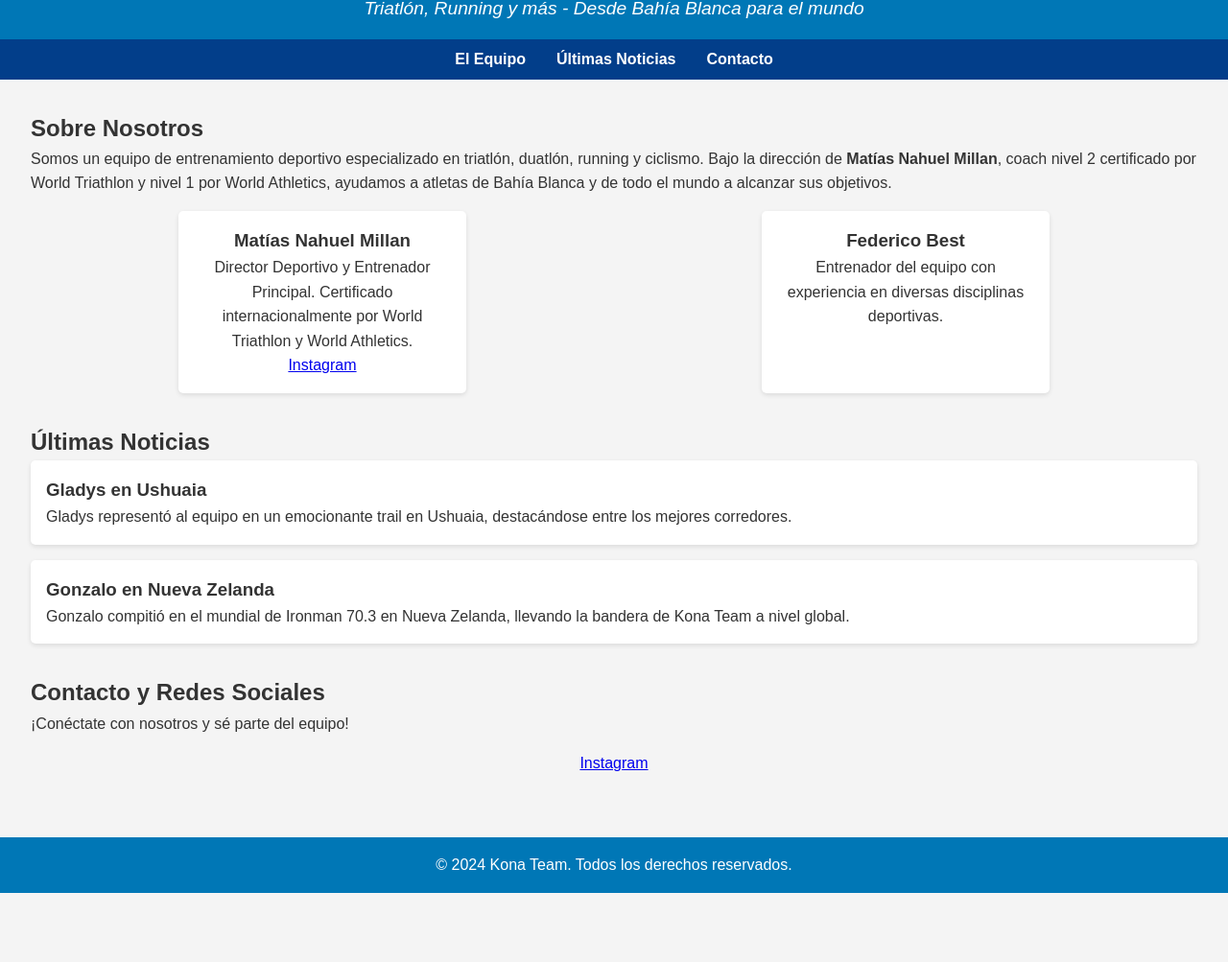
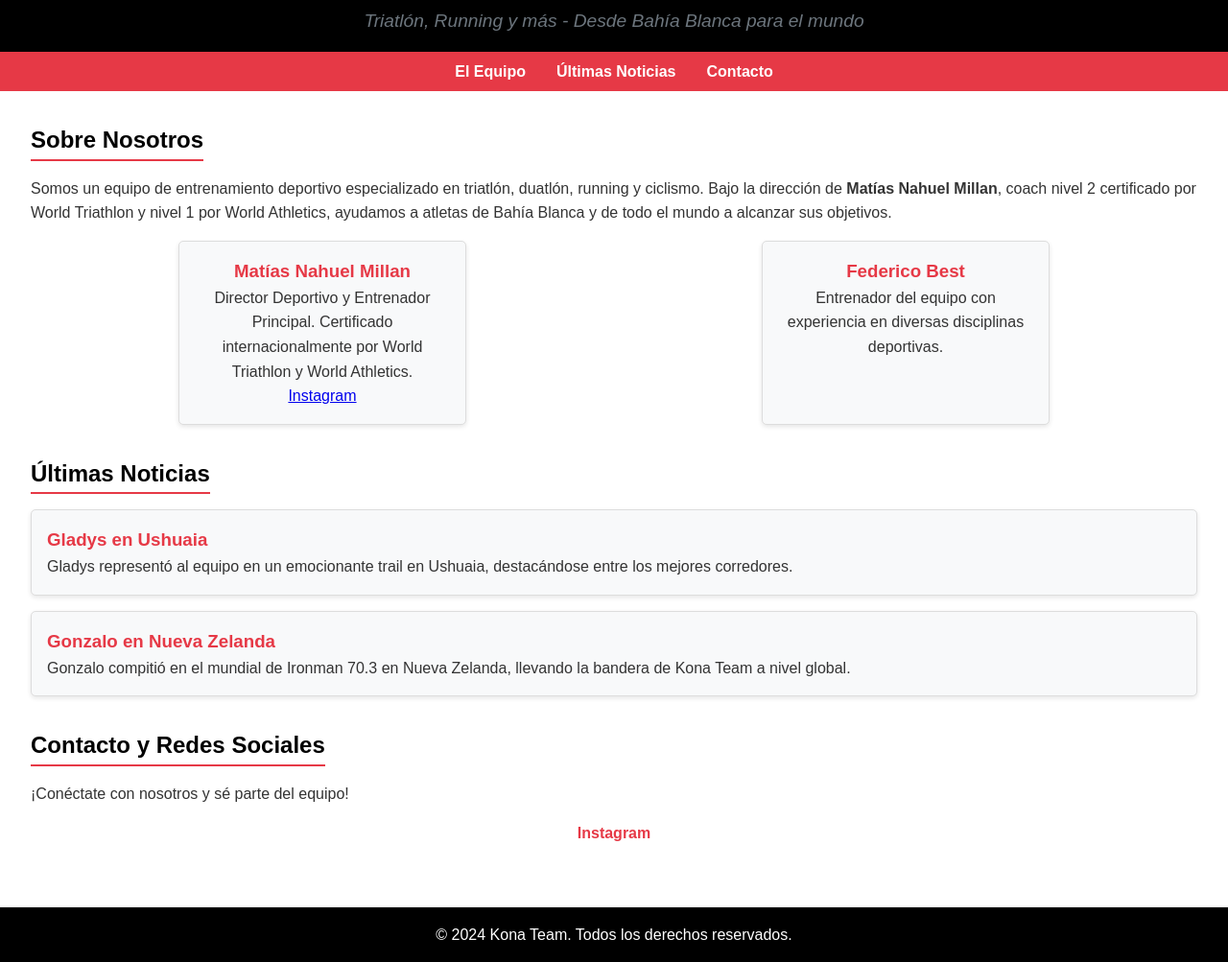
Before and after one commit to sebacordero/kona, a plain HTML site: page index.html in a window 1280 px wide. Shown: the part 281-1284 px from the top of the page at 96% size. Before the commit the page ends 1212 px from the top, so only its background shows below. Drawn offline with Linux system fonts and the light colour scheme.

Commit message:
Update styles.css

```diff
--- a/styles.css
+++ b/styles.css
@@ -7,14 +7,14 @@
 body {
     font-family: Arial, sans-serif;
     line-height: 1.6;
-    background-color: #f4f4f4;
+    background-color: #ffffff;
     color: #333;
 }
 
 header {
     text-align: center;
-    background: #0077b6;
-    color: white;
+    background: #000000;
+    color: #ffffff;
     padding: 1rem 0;
 }
 
@@ -29,15 +29,21 @@ header {
     margin: 0 auto;
 }
 
+h1 {
+    color: #e63946;
+    font-size: 2.5rem;
+}
+
 .tagline {
     font-size: 1.2rem;
     font-style: italic;
+    color: #6c757d;
     margin-top: 0.5rem;
 }
 
 nav {
-    background: #023e8a;
-    color: white;
+    background: #e63946;
+    color: #ffffff;
     padding: 0.5rem 0;
 }
 
@@ -52,7 +58,7 @@ nav {
 }
 
 .menu a {
-    color: white;
+    color: #ffffff;
     text-decoration: none;
     font-weight: bold;
 }
@@ -65,6 +71,13 @@ section {
     margin-bottom: 2rem;
 }
 
+h2 {
+    color: #000000;
+    border-bottom: 2px solid #e63946;
+    display: inline-block;
+    margin-bottom: 1rem;
+}
+
 .entrenadores {
     display: flex;
     justify-content: space-around;
@@ -72,20 +85,30 @@ section {
 }
 
 .entrenador {
-    background: white;
+    background: #f8f9fa;
     padding: 1rem;
+    border: 1px solid #ddd;
     border-radius: 5px;
     box-shadow: 0 2px 5px rgba(0, 0, 0, 0.1);
     max-width: 300px;
     text-align: center;
 }
 
+.entrenador h3 {
+    color: #e63946;
+}
+
 .noticia {
-    background: white;
+    background: #f8f9fa;
     padding: 1rem;
+    border: 1px solid #ddd;
     border-radius: 5px;
     box-shadow: 0 2px 5px rgba(0, 0, 0, 0.1);
     margin-bottom: 1rem;
+}
+
+.noticia h3 {
+    color: #e63946;
 }
 
 .social-links {
@@ -99,9 +122,15 @@ section {
     margin: 0 1rem;
 }
 
+.social-links a {
+    color: #e63946;
+    text-decoration: none;
+    font-weight: bold;
+}
+
 footer {
     text-align: center;
-    background: #0077b6;
-    color: white;
+    background: #000000;
+    color: #ffffff;
     padding: 1rem 0;
 }
```
